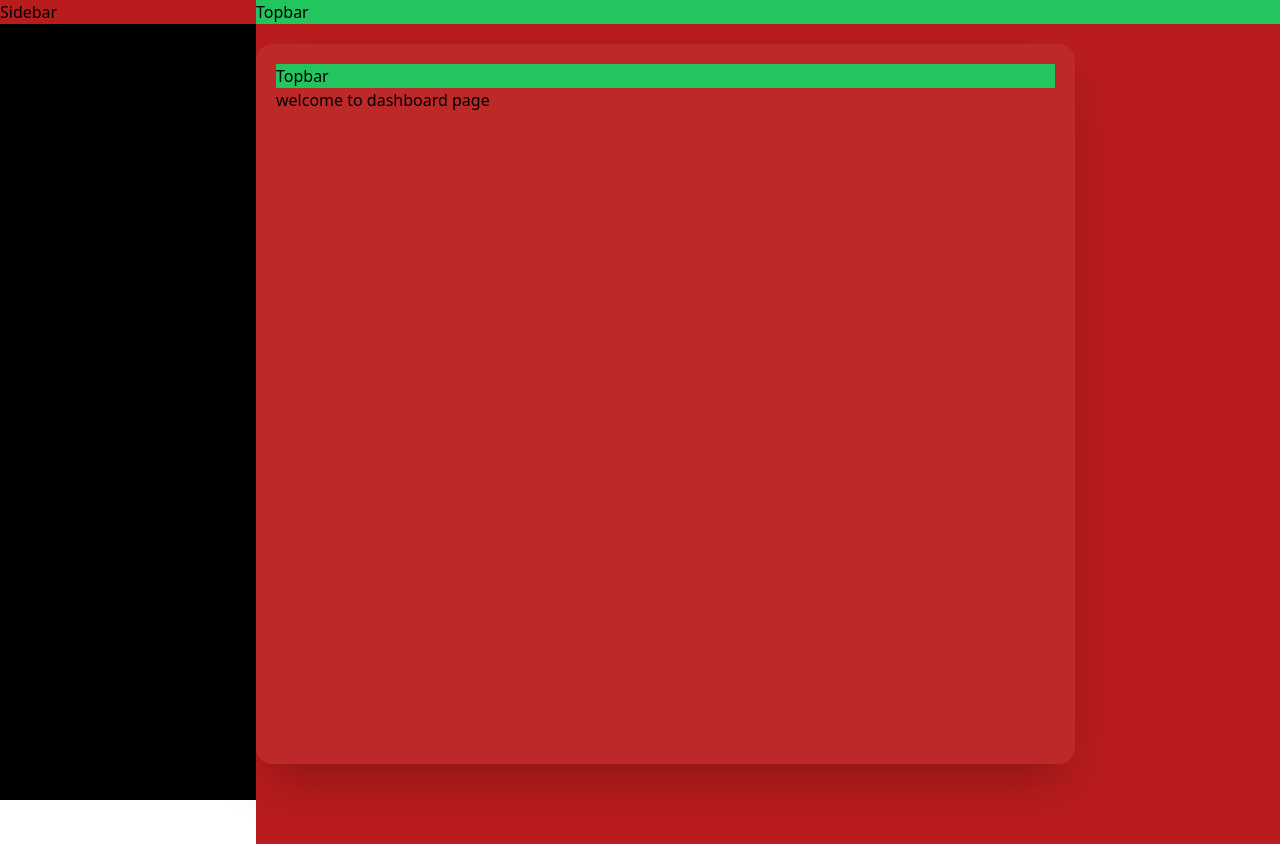
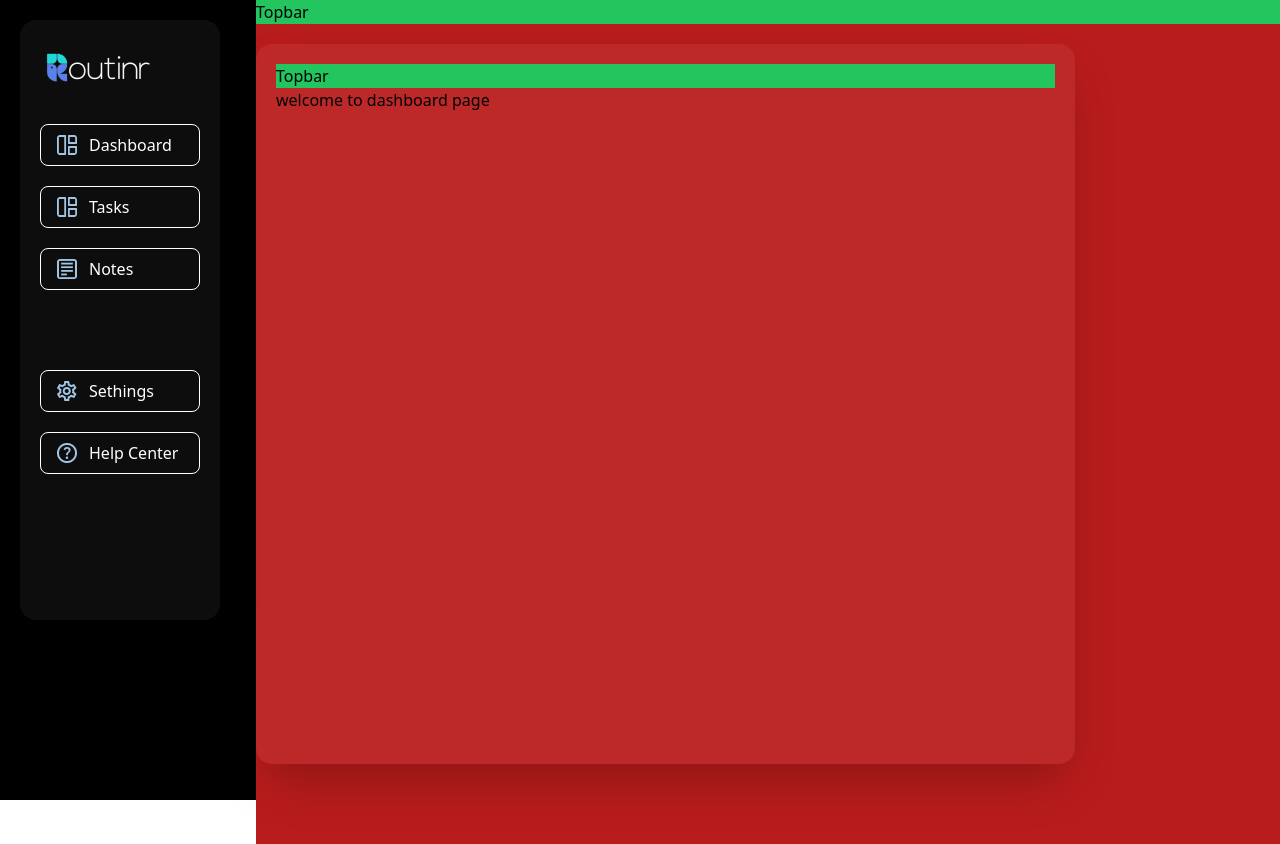
Before and after one commit to Routinr/routinr-frontend, a React (Vite) app in the folder routinr/: page /dashboard in a window 1280 px wide. Built offline with nearby package versions, Linux system fonts and the light colour scheme.

Commit message:
dashboard sidebar page

```diff
--- a/routinr/src/views/components/Sidebar.jsx
+++ b/routinr/src/views/components/Sidebar.jsx
@@ -1,9 +1,49 @@
-import React from "react"
+import React from "react";
+import dashboadlogo from "../../assets/icons/dashboardlogo.png";
+import task from "../../assets/icons/task.png";
+import noote from "../../assets/icons/noote.png";
+import settings from "../../assets/icons/setting.png";
+import heelp from "../../assets/icons/heelp.png";
+import { Link } from "react-router-dom";
 
-const Sidebar= () => {
-    return(
-        <div className="bg-red-700">Sidebar </div>
-    )
-}
+const Sidebar = () => {
+  return (
+    <div className="mt-5 ml-5 h-[600px] text-white p-5 bg-white shadow-2xl rounded-2xl bg-opacity-5 w-[200px]">
+      <div>
+        <img className="md:w-[120px]" src={dashboadlogo} alt="dashboard_logo" />
+      </div>
+      <div className="mt-7 flex gap-3 items-center py-2 px-4 border-white border-[1px] rounded-lg cursor-pointer hover:bg-[#A0C4E2]">
+        <img className="w-[20px] h-[20px]" src={task} alt="task" />
+        <Link to={"/dashboard"}>
+          <h1 className="text-md">Dashboard</h1>
+        </Link>
+      </div>
+      <div className="mt-5 flex gap-3 items-center py-2 px-4 border-white border-[1px] rounded-lg cursor-pointer hover:bg-[#A0C4E2]">
+        <img className="w-[20px] h-[20px]" src={task} alt="task" />
+        <Link to={"/tasks"}>
+          <h1 className="text-md">Tasks</h1>
+        </Link>
+      </div>
+      <div className="mt-5 flex gap-3 items-center py-2 px-4 border-white border-[1px] rounded-lg cursor-pointer hover:bg-[#A0C4E2]">
+        <img className="w-[20px] h-[20px]" src={noote} alt="task" />
+        <Link to={"/notes"}>
+          <h1 className="text-md">Notes</h1>
+        </Link>
+      </div>
+      <div className="flex gap-3 items-center py-2 px-4 border-white border-[1px] rounded-lg cursor-pointer hover:bg-[#A0C4E2] mt-20">
+        <img className="w-[20px] h-[20px]" src={settings} alt="task" />
+        <Link to={"/sethings"}>
+          <h1 className="text-md">Sethings</h1>
+        </Link>
+      </div>
+      <div className="mt-5 flex gap-3 items-center py-2 px-4 border-white border-[1px] rounded-lg cursor-pointer hover:bg-[#A0C4E2]">
+        <img className="w-[20px] h-[20px]" src={heelp} alt="task" />
+        <Link to={"/helpcenter"}>
+          <h1 className="text-md">Help Center</h1>
+        </Link>
+      </div>
+    </div>
+  );
+};
 
-export default Sidebar
+export default Sidebar;
```
